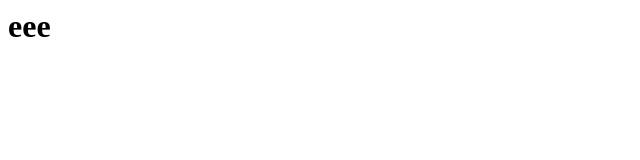
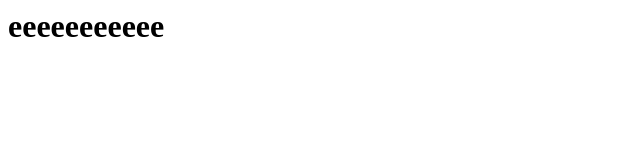
Before and after one commit to navia3d/web_test, a plain HTML site: page index.html in a window 1280 px wide. Shown: the whole page, without its empty margins (0-640 px from the left). Drawn offline with Linux system fonts and the light colour scheme.

Commit message:
first_commit

```diff
--- a/index.html
+++ b/index.html
@@ -1,6 +1,6 @@
 <html>
 <head></head>
 <body>
-  <h1>eee</h1>
+  <h1>eeeeeeeeeee</h1>
 </body>
 </html>
```
